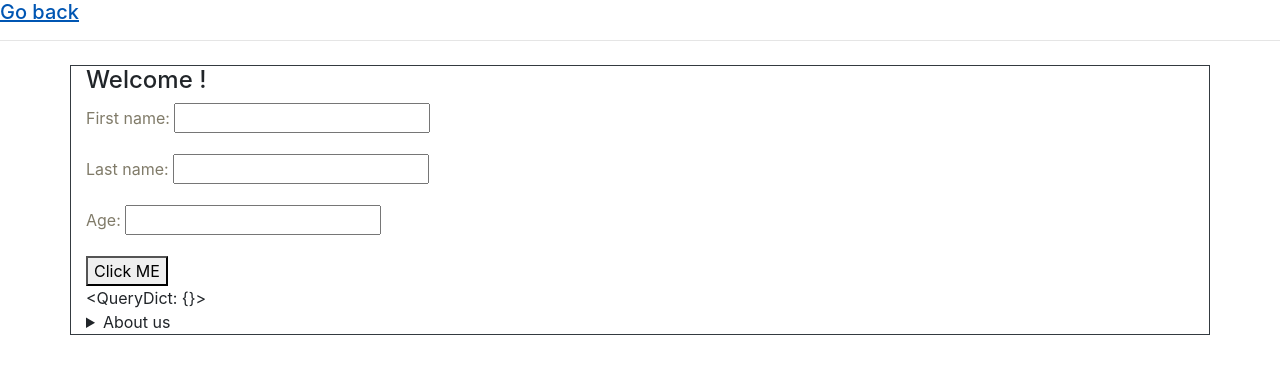
After one commit to Riken00/CRM, a Django app: page /lead/r/ in a window 1280 px wide. The commit adds this page. Shown: the top 374 px of the page. Run offline with Django 3.2, Linux system fonts and the light colour scheme.

Commit message:
created Data table of Leads from the django inbuild forms

```diff
--- a/djcrm/urls.py
+++ b/djcrm/urls.py
@@ -5,5 +5,5 @@ from django.urls.conf import include
 
 urlpatterns = [
     path('admin/', admin.site.urls),
-    path('lead',include('leads.urls'))
+    path('lead/',include('leads.urls'))
 ]
--- /dev/null
+++ b/leads/forms.py
@@ -0,0 +1,6 @@
+from django import forms
+
+class form_table(forms.Form):
+    first_name = forms.CharField()
+    last_name = forms.CharField()
+    age = forms.IntegerField(min_value=0)
--- a/leads/urls.py
+++ b/leads/urls.py
@@ -1,6 +1,8 @@
 from django.urls import path
-from .views import home_page
+from .views import home_page , table_data,table_create
 urlpatterns = [
-    path('',home_page)
+    path('',home_page),
+    path('<int:pk>/',table_data),        # here <pk> will be take as a primary key from the domain and send the value from the view func.
+    path('r/',table_create),        # here <pk> will be take as a primary key from the domain and send the value from the view func.
 
 ]
--- a/leads/views.py
+++ b/leads/views.py
@@ -1,7 +1,10 @@
+from django import forms
 from django.http.response import HttpResponse
 from django.shortcuts import render
-from .models import Leads,Agents,User
 
+from leads.forms import form_table
+from .models  import Leads,Agents,User
+from .forms import form_table
 # Create your views here.
 
 def home_page(request):
@@ -13,3 +16,39 @@ def home_page(request):
     }
     return render(request,'home.html',a)
     # return render(request,'secound.html')
+
+
+
+def table_data(request,pk):  # here pk will be take the value from the domain like if there is value like 5 than the pk will be 5   <pk> django will take it automaticaly detact it as that we wants to use as the primary key and every pk will be primary key
+    # print(pk)                        # i.e  http://127.0.0.1:8000/lead/54   pk will be 54
+    sss = User.objects.get(id=pk)
+    contex = {
+        "Lead" : sss
+
+    }
+    print(sss,'-----------------')                        # i.e  http://127.0.0.1:8000/lead/54   pk will be 54
+    return render(request,'secound.html',contex)
+    # return HttpResponse(f'This is the table {pk}')
+
+
+def table_create(request):
+    print(request.POST)
+    req = request.POST
+    form = form_table()
+    if request.method == "POST" :
+        print('i got the request')
+        form = form_table(request.POST)
+        if form.is_valid():
+            print('this is the valid form')
+            first_name = form.cleaned_data['first_name']
+            last_nmae = form.cleaned_data['last_name']
+            age = form.cleaned_data['age']
+            agent = Agents.objects.first()
+            Leads.objects.create(first_name=first_name,last_name=last_nmae,age=age,agent=agent)
+            print('All Done----------- !')
+
+    contex = {
+        "Lead" : form,
+        "req" : req
+    }
+    return render(request,'forms.html',contex)
--- /dev/null
+++ b/templates/forms.html
@@ -0,0 +1,37 @@
+<!doctype html>
+<html lang='en'>
+    <head>
+    <!-- Required meta tags -->
+        <meta charset='utf-8'>
+        <meta name='viewport' content='width=device-width, initial-scale=1'>
+    <!-- Bootstrap CSS -->
+        <link rel='stylesheet' href='https://cdn.jsdelivr.net/npm/bootstrap@4.6.1/dist/css/bootstrap.min.css' integrity='sha384-zCbKRCUGaJDkqS1kPbPd7TveP5iyJE0EjAuZQTgFLD2ylzuqKfdKlfG/eSrtxUkn' crossorigin='anonymous'>
+        <title> Form Feilds </title>
+
+<!--My own style css-->
+<style>
+label{
+    color :rgb(128, 123, 105);
+}
+</style>
+    </head>
+    <body>
+        <h5><a href="/lead/"> Go back </a></h5>
+        <p></p>
+        <p></p>
+        <hr/>
+        <div class="container mt-4  border border-dark">
+        <h4>Welcome !</h4>
+        <form  method="post">
+        {% csrf_token %}
+        {{Lead.as_p}}
+        <button type="submit">Click ME</button>
+        </form>
+       {{req}}
+        <details>
+        <summary>About us</summary>
+        <p>Lorem, ipsum dolor sit amet consectetur adipisicing elit. Porro in facere tempore odio soluta ex quas qui, autem dolorem voluptatum fugiat, mollitia praesentium. Hic quisquam enim nostrum optio quis qui architecto laudantium ipsa esse amet placeat tenetur harum ex quam, rerum nulla, magni velit autem doloremque itaque officiis delectus fugit? Nisi dolores obcaecati consequuntur natus nulla eaque vero minima libero repellat aspernatur? Soluta ab molestias ipsam expedita aliquid sit autem assumenda non tenetur ullam! Modi expedita, voluptas perspiciatis nemo iure nesciunt ipsa. Consequuntur error ratione voluptates vitae debitis ducimus minima praesentium quibusdam, aliquid iste sequi deleniti, sint, laborum mollitia omnis.</p>
+    </details> </div>
+        <script src='https://cdn.jsdelivr.net/npm/bootstrap@5.1.3/dist/js/bootstrap.bundle.min.js' integrity='sha384-ka7Sk0Gln4gmtz2MlQnikT1wXgYsOg+OMhuP+IlRH9sENBO0LRn5q+8nbTov4+1p' crossorigin='anonymous'></script>
+    </body>
+</html>
--- a/templates/home.html
+++ b/templates/home.html
@@ -1,3 +1,5 @@
+
+
 <!doctype html>
 <html lang='en'>
     <head>
@@ -50,7 +52,7 @@
        <h1>Hello World !</h1>
        {% for led in Lead %}
        <ul>
-           <li>{{led}} | | {{led.first_name}} || {{led.password}}</li>
+           <li> <a href="/lead/{{led.pk}}"> {{led}} | {{led.first_name}} | {{led.password}} </a> </li>
        </ul>
        {% endfor %}
        {{ Lead }}
```
Also changed, not shown: templates/secound.html (+6 -4 lines).
